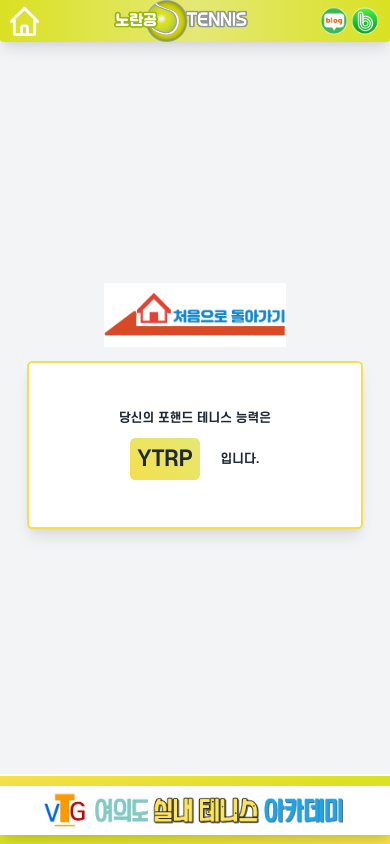
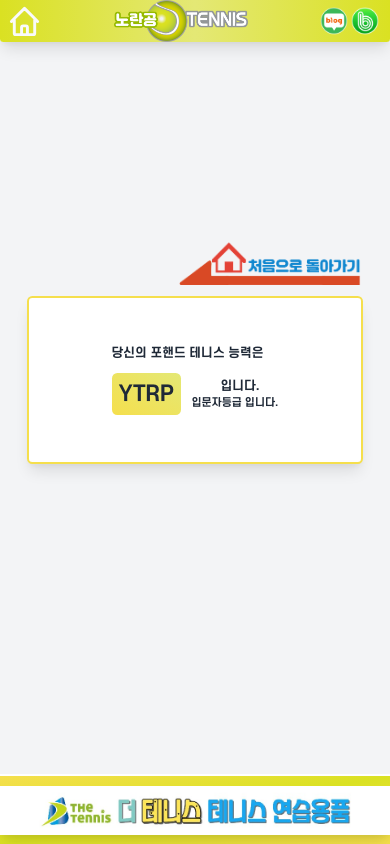
Before and after one commit to kimjy0301/ntrpyellowball, a Next.js app: page /result in a window 390 px wide. Built offline with nearby package versions, Linux system fonts and the light colour scheme.

Commit message:
test change

```diff
--- a/components/Question.tsx
+++ b/components/Question.tsx
@@ -1,7 +1,10 @@
 import { useEffect, useState } from "react";
+import { useRouter } from "next/router";
 
 const Question = ({ question, onClickYes, onClickNo, show, score }) => {
   const [loaded, setLoaded] = useState(false);
+
+  const router = useRouter();
 
   useEffect(() => {
     setTimeout(() => {
@@ -20,9 +23,17 @@ const Question = ({ question, onClickYes, onClickNo, show, score }) => {
             loaded ? "opacity-100" : "opacity-0 "
           } duration-700 transition-all w-96 flex relative flex-col h-60 md:shadow-lg justify-center border-yellow-1 border-2  rounded-md items-center p-4 bg-white mx-1 my-1 shadow-lg md:max-w-xs1 `}
         >
-          <div className="absolute top-0 left-0 ml-1 mt-1 text-sm">
+          <div
+            className="cursor-pointer mb-3 md:hidden transition-all transform active:scale-110 absolute -top-16 right-0"
+            onClick={() => {
+              router.push("/");
+            }}
+          >
+            <img src={"img/home.png"} className="w-52"></img>
+          </div>
+          {/* <div className="absolute top-0 left-0 ml-1 mt-1 text-sm">
             YTRP {score} 질문 :
-          </div>
+          </div> */}
           {question.split("\n").map((value, i) => {
             return (
               <span key={i} className="text-xl">
--- a/pages/forehand/index.tsx
+++ b/pages/forehand/index.tsx
@@ -55,15 +55,7 @@ const index = () => {
         <link rel="icon" href="/favicon.ico" />
       </Head>
 
-      <div className="flex flex-col justify-center items-center py-2 mx-auto h-full w-full overflow-y-auto relative">
-        <div
-          className="cursor-pointer mb-3 md:hidden transition-all transform active:scale-110"
-          onClick={() => {
-            router.push("/");
-          }}
-        >
-          <img src={"img/home.png"} className="w-52"></img>
-        </div>
+      <div className="flex flex-col justify-center items-center py-2 mx-auto h-full w-full overflow-y-auto relative -mt-8">
         {questions.map((value, i) => {
           if (questionIndex === i) {
             return (
--- a/pages/result/index.tsx
+++ b/pages/result/index.tsx
@@ -13,26 +13,39 @@ const index = () => {
     }, 200);
   }, []);
 
+  let grade = "입문자";
+  if (score === "2.0") {
+    grade = "초보자";
+  } else if (score === "3.0") {
+    grade = "초중급";
+  } else if (score === "4.0") {
+    grade = "중급자";
+  } else if (score === "5.0") {
+    grade = "중상급자";
+  } else if (score === "6.0") {
+    grade = "상급자";
+  }
   return (
     <>
       <Head>
         <title>노란공테니스 YTRP - 포핸드 결과</title>
         <link rel="icon" href="/favicon.ico" />
       </Head>
-      <div className="w-full h-full flex justify-center items-center flex-col">
-        <div
-          className="cursor-pointer mb-3 md:hidden transition-all transform active:scale-110"
-          onClick={() => {
-            router.push("/");
-          }}
-        >
-          <img src={"img/home.png"} className="w-52"></img>
-        </div>
+      <div className="w-full h-full flex justify-center items-center flex-col -mt-8">
         <div
           className={`${
             loaded ? "opacity-100" : "opacity-0"
           } duration-700 w-96 flex relative flex-col h-48 md:shadow-lg justify-center border-yellow-1 border-2  rounded-md items-center p-4 bg-white mx-1 my-1 shadow-lg md:max-w-xs1 transition-all`}
         >
+          <div
+            className="cursor-pointer mb-3 md:hidden transition-all transform active:scale-110 absolute -top-16 right-0"
+            onClick={() => {
+              router.push("/");
+            }}
+          >
+            <img src={"img/home.png"} className="w-52"></img>
+          </div>
+
           <div>
             <div>당신의 포핸드 테니스 능력은</div>
 
@@ -40,8 +53,13 @@ const index = () => {
               <div className="bg-gradient-to-tr from-yellow-1 to-yellow-2 p-2 rounded-md text-2xl">
                 YTRP
               </div>
-              <div className="text-3xl mx-3">{score}</div>
-              <div>입니다.</div>
+              <div className="flex justify-center items-center flex-col">
+                <div className="flex items-center justify-center">
+                  <div className="text-3xl mx-3">{score}</div>
+                  <div>입니다.</div>
+                </div>
+                <span className="text-xs ml-3">{grade}등급 입니다.</span>
+              </div>
             </div>
           </div>
         </div>
```
Also changed, not shown: public/img/home.png.
